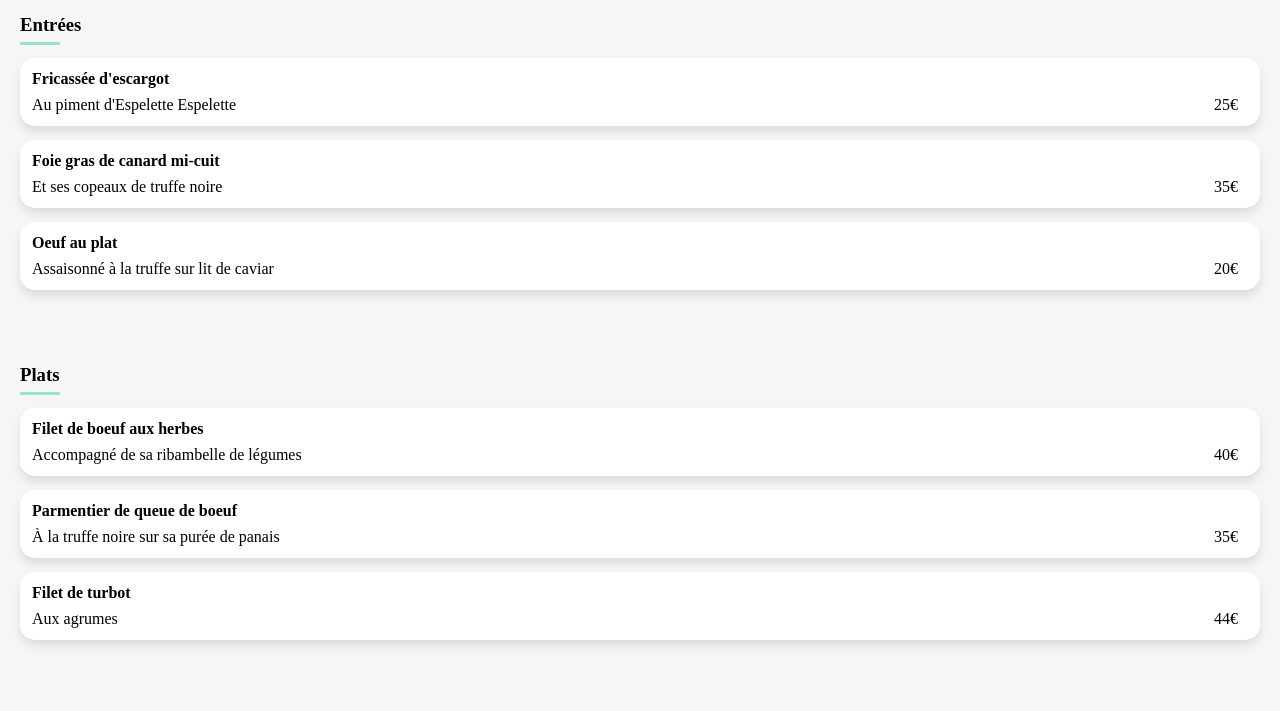
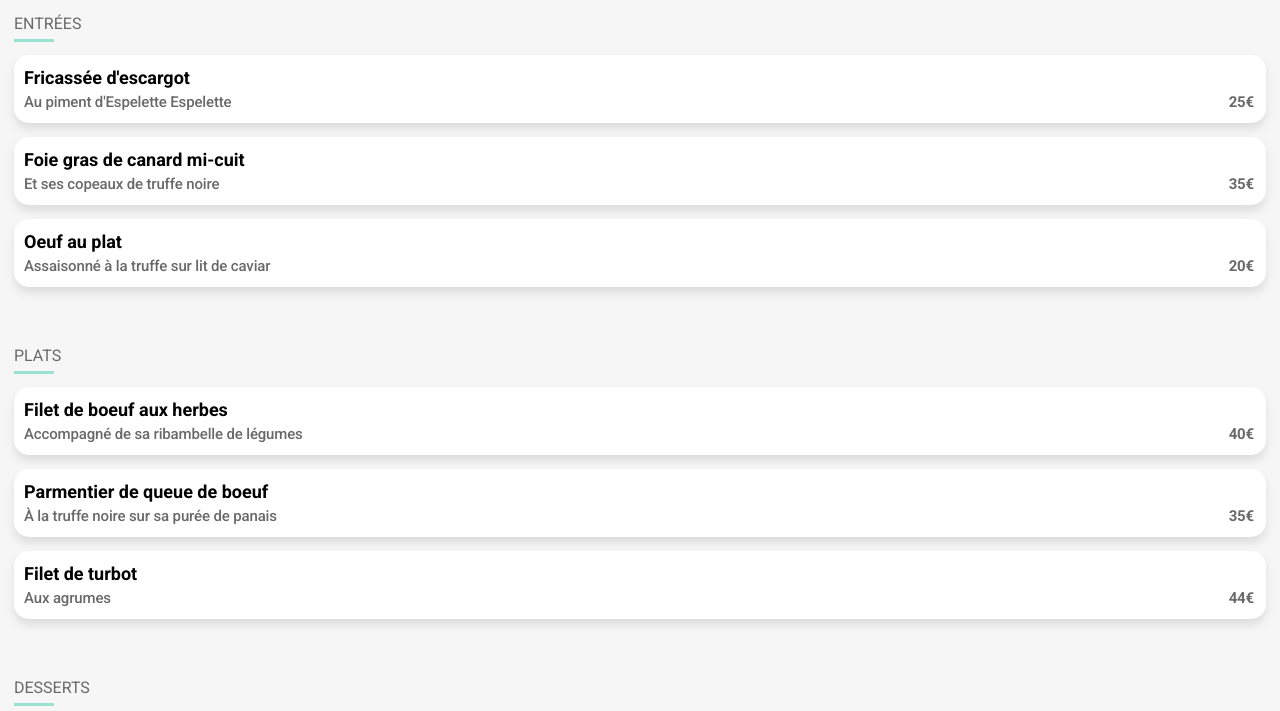
Before and after one commit to Qintavius/ohmyfood, a plain HTML site: page menu-la-palette-du-gout.html in a window 1280 px wide. Shown: the part 364-1075 px from the top of the page. Drawn offline with Linux system fonts and the light colour scheme; a web font is replaced by a local one.

Commit message:
[UPDATE] Compilation css

```diff
--- a/css/main.css
+++ b/css/main.css
@@ -1,6 +1,6 @@
 @charset "UTF-8";
 @import url("https://fonts.googleapis.com/css2?family=Shrikhand&display=swap");
-@import url("https://fonts.googleapis.com/css2?family=Roboto:wght@100;300;400;500&display=swap");
+@import url("https://fonts.googleapis.com/css2?family=Roboto:wght@300;400;500;700&display=swap");
 * {
   box-sizing: border-box;
   list-style: none;
@@ -80,6 +80,30 @@ figcaption p { /* Emplacement restaurant page accueil */
   font-size: 18px;
   font-weight: 400;
   color: #696969;
+}
+
+.dish {
+  font-family: "Roboto", sans-serif;
+}
+.dish .dish-title {
+  font-size: 16px;
+  font-weight: 400;
+  color: #696969;
+  text-transform: uppercase;
+}
+.dish .dish-card {
+  font-weight: 500;
+}
+.dish .dish-card h4 {
+  font-size: 18px;
+}
+.dish .dish-card p {
+  font-size: 15px;
+  letter-spacing: -0.01em;
+  color: #696969;
+}
+.dish .dish-card p:nth-child(2) {
+  font-weight: 700;
 }
 
 footer {
@@ -213,7 +237,7 @@ section { /* Règle commune */
   position: relative;
   margin-top: -51px;
   width: 100%;
-  padding: 36px 20px;
+  padding: 36px 14px;
   border-radius: 42px 42px 0 0;
   background-color: #F6F6F6;
 }
@@ -229,7 +253,7 @@ section { /* Règle commune */
   flex-direction: column;
   width: 100%;
   height: auto;
-  margin: 30px 0;
+  margin: 30px 0 15px 0;
   background-color: #F6F6F6;
 }
 .dish .dish-title {
@@ -353,9 +377,16 @@ button.button--explore {
   position: relative;
   height: 100%;
   width: 100%;
+  padding: 12px 12px 12px 10px;
   justify-content: space-between;
   align-content: center;
-  padding: 12px 22px 12px 12px;
+}
+.dish-card .dish-card-txt h4 {
+  white-space: nowrap;
+  text-overflow: ellipsis;
+  overflow: hidden;
+  width: 100%;
+  transition: all 0.2s ease;
 }
 .dish-card .dish-card-txt .dish-card-subtxt {
   display: flex;
@@ -363,7 +394,6 @@ button.button--explore {
   transition: all 0.2s ease;
 }
 .dish-card .dish-card-txt .dish-card-subtxt .dish-subtxt {
-  flex: 3;
   white-space: nowrap;
   text-overflow: ellipsis;
   overflow: hidden;
@@ -371,7 +401,6 @@ button.button--explore {
   transition: all 0.2s ease;
 }
 .dish-card .dish-card-txt .dish-card-subtxt .dish-price {
-  flex: 1;
   text-align: end;
 }
 
@@ -462,6 +491,9 @@ footer i {
 .dish-card:hover .dish-check .fa-circle-check {
   transform: rotate(0deg);
 }
+.dish-card:hover h4 {
+  width: 80%;
+}
 .dish-card:hover .dish-card-subtxt {
   width: 80%;
 }
```
Also changed, not shown: 1 other file.
